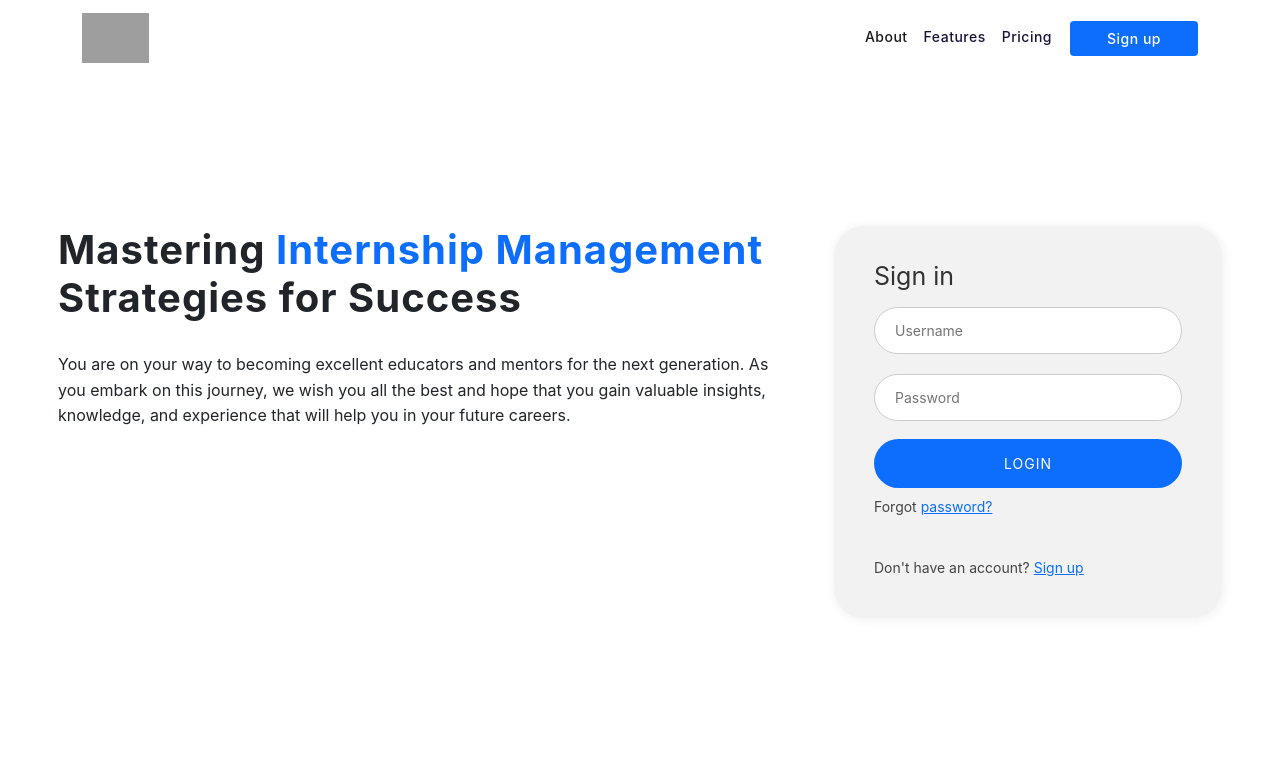
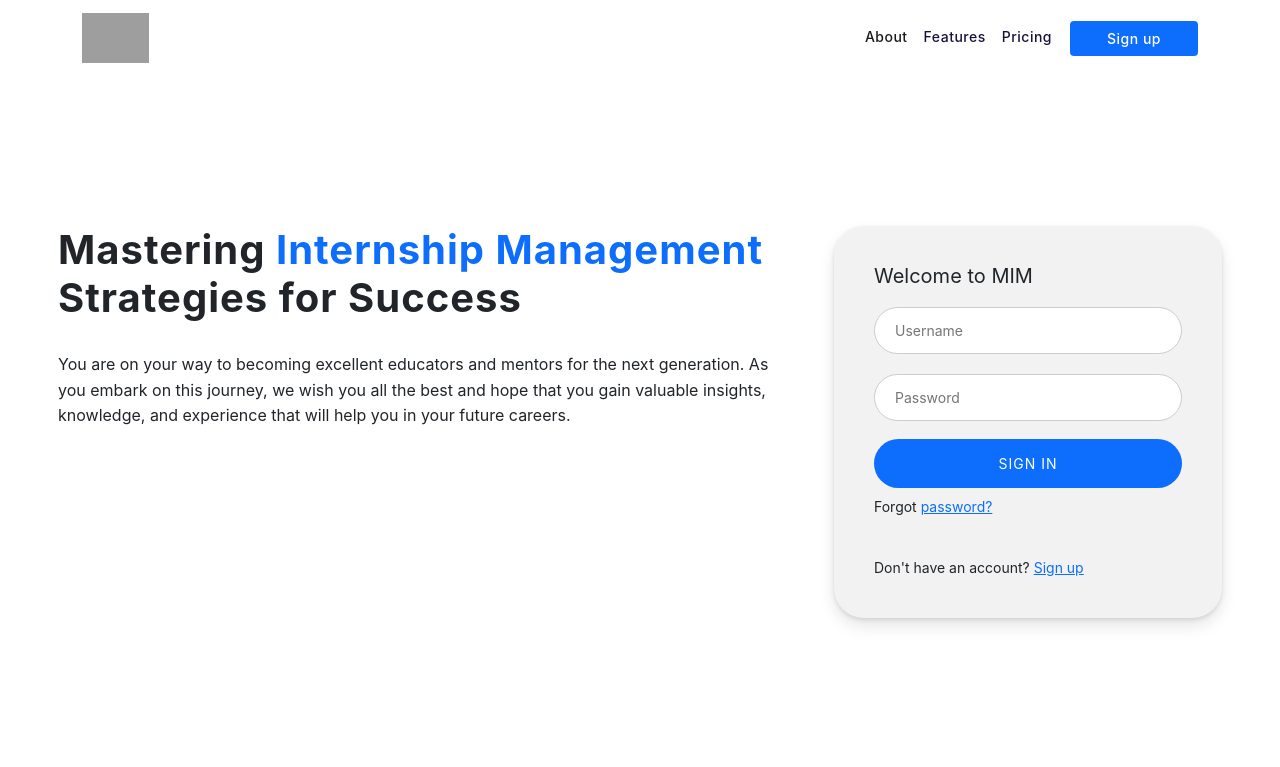
Before and after one commit to rnamocot/internshipmanagement, a PHP site: page / in a window 1280 px wide. Shown: the top 767 px of the page. Run offline with PHP 8.4, Linux system fonts and the light colour scheme; some web fonts are replaced; grey boxes are pictures that could not be loaded.

Commit message:
style color

```diff
--- a/index.php
+++ b/index.php
@@ -66,7 +66,7 @@ if (isset($_SESSION['username'])) {
                 </div>
                 <div class="col-xs-12 col-sm-4 col-md-4" id="right-content">
                     <div class="signin-heading">
-                        <h2>Sign in</h2>
+                        <h2>Welcome to MIM</h2>
                     </div>
                     <form action="login.php" method="post">
                         <div class="form-inner-container">
@@ -79,7 +79,7 @@ if (isset($_SESSION['username'])) {
                                 unset($_SESSION['message']);
                             }
                             ?>
-                            <button type="submit" name="btn-login">Login</button>
+                            <button type="submit" name="btn-login">SIGN IN</button>
                         </div>
                         <div class="forgot-reg">
                             <span class="psw">Forgot <a href="#">password?</a></span>
--- a/public/styles/mainstyles.css
+++ b/public/styles/mainstyles.css
@@ -29,7 +29,7 @@ body {
 }
 ol, ul {
 	list-style: none;
-	color:#000;
+	color:#212529;;
 }
 blockquote, q {
 	quotes: none;
@@ -47,27 +47,27 @@ table {
 
 body{
 	/* background-color:#fff; */
-	color:#444;
+	color:#212529;;
 	font-size:14px;
 	overflow-x:hidden;
 }
 
 p{
-	color: #444;
+	color: #212529;;
 	font-family: 'Inter', sans-serif;
 	font-size:14px;
 	letter-spacing:normal;
 	line-height: normal
 }
 h1{
-	color: #444;
+	color: #212529;;
   font-family: 'Inter', sans-serif;
 	font-size:25px;
 	letter-spacing:1px;
 	font-weight:700;
 }
 h4 {
-	color: #444;
+	color: #212529;
     font-family: 'Inter', sans-serif;
 	font-size:27px;
 	letter-spacing:1px;
@@ -138,8 +138,8 @@ button.reg-btn.btn-primary {
 	text-align: center;
 } */
 .signin-heading{
-    color: #333131;
-	font-size: 25px;
+    color: #212529;
+	font-size: 20px;
 	padding-bottom: 10px;
 }
 .modal-header h1 {
@@ -224,7 +224,7 @@ background: linear-gradient(50deg, rgba(0,129,180,1) 0%, rgba(0,129,201,1) 100%)
 border-radius: 0px 10px 0px 10px;
 }
 div#left-content p{
-	color:#333131;
+	color:#333121252931;
 }
 div#left-content h1{
     font-family: 'Inter', sans-serif;
@@ -243,9 +243,9 @@ div#left-content h1{
 	padding:40px;
 	/* height: 425px; */
     background: #f2f2f2;
-    box-shadow: 1px 1px 10px 2px rgb(0 0 0 / 5%);
-    -webkit-box-shadow: 1px 1px 10px 2px rgb(0 0 0 / 5%);
-    -moz-box-shadow: 1px 1px 10px 2px rgb(0 0 0 / 5%);
+    box-shadow: 0 2px 4px rgb(0 0 0 / 10%), 0 8px 16px rgb(0 0 0 / 10%);
+    -webkit-box-shadow: 0 2px 4px rgb(0 0 0 / 10%), 0 8px 16px rgb(0 0 0 / 10%);
+    -moz-box-shadow: 0 2px 4px rgb(0 0 0 / 10%), 0 8px 16px rgb(0 0 0 / 10%);
     border-radius:30px;
 }
 #left-content h1{
@@ -324,7 +324,7 @@ height:100vh;
 	font-size:17px;
 	font-family: 'Source Sans Pro;', sans-serif;
 	font-weight:500;
-	color:#000;
+	color:#212529;
 }
 #dashboard-right-content{
 	padding:40px 20px;
```
